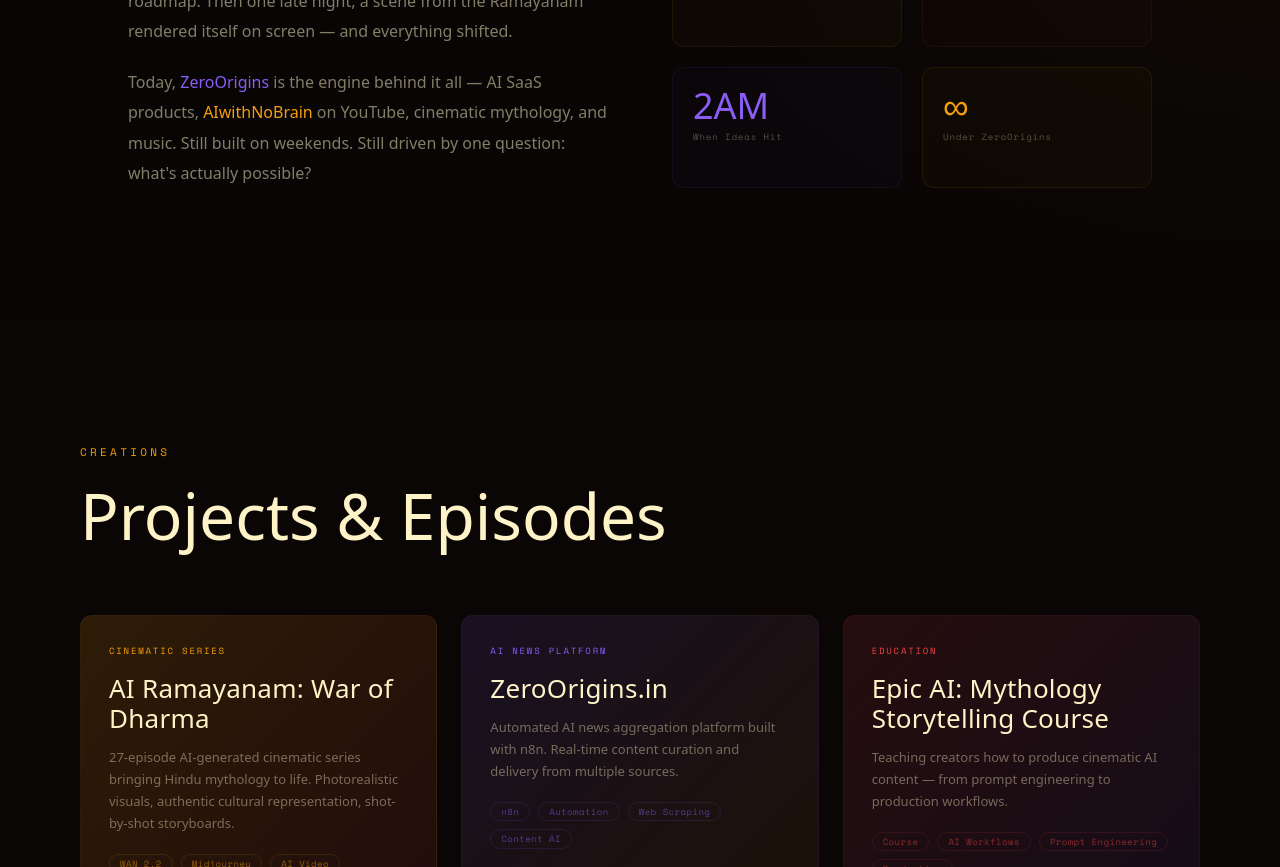
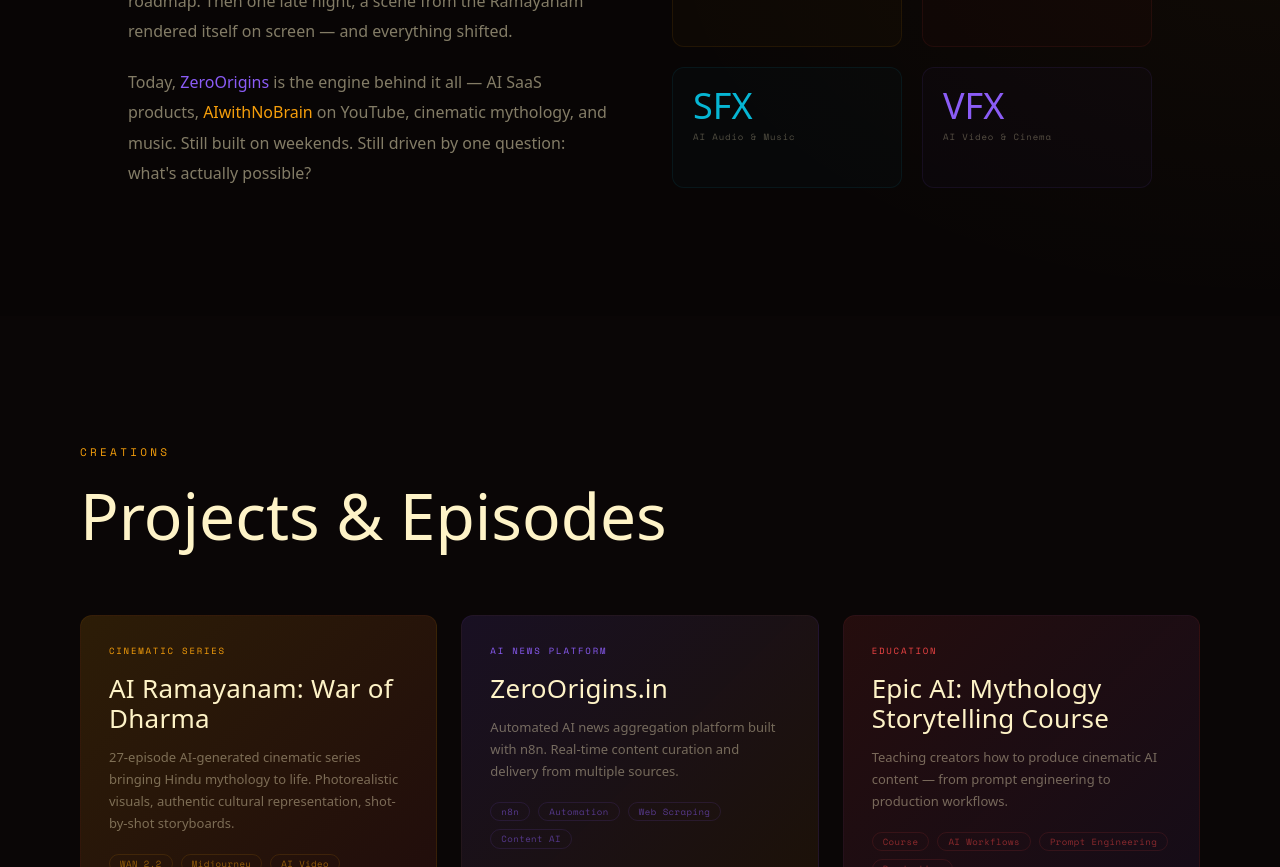
Before and after one commit to iamnawin/portfolio-V3, a Next.js app: page /creator in a window 1280 px wide. Shown: the part 1220-2087 px from the top of the page. Built offline with nearby package versions, Linux system fonts and the light colour scheme; a web font is replaced by a local one.

Commit message:
feat(creator): replace stat tiles with SFX/VFX audio+video tool cards

```diff
--- a/src/app/creator/page.tsx
+++ b/src/app/creator/page.tsx
@@ -1210,8 +1210,8 @@
             {[
               { num: "WKD", label: "Built on Weekends", color: "#f59e0b" },
               { num: "∅→", label: "Started With No Goal", color: "#ef4444" },
-              { num: "2AM", label: "When Ideas Hit", color: "#8b5cf6" },
-              { num: "∞", label: "Under ZeroOrigins", color: "#f59e0b" },
+              { num: "SFX", label: "AI Audio & Music", color: "#06b6d4" },
+              { num: "VFX", label: "AI Video & Cinema", color: "#8b5cf6" },
             ].map((s) => (
               <div
                 key={s.label}
```
